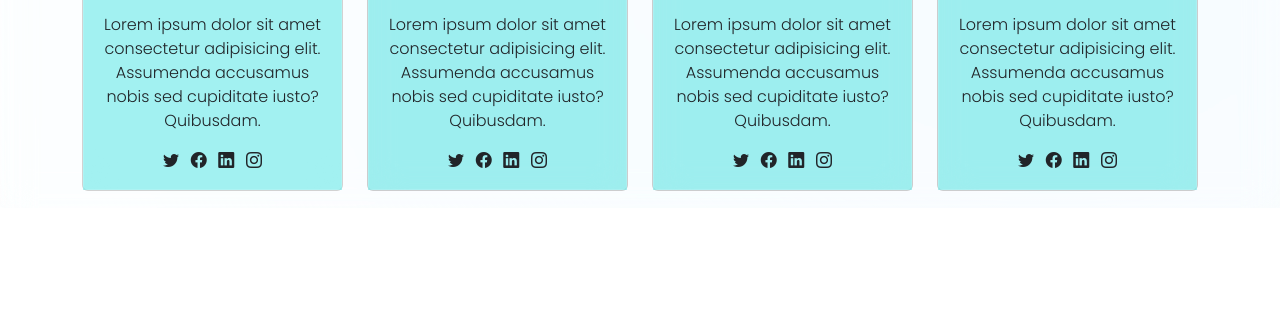
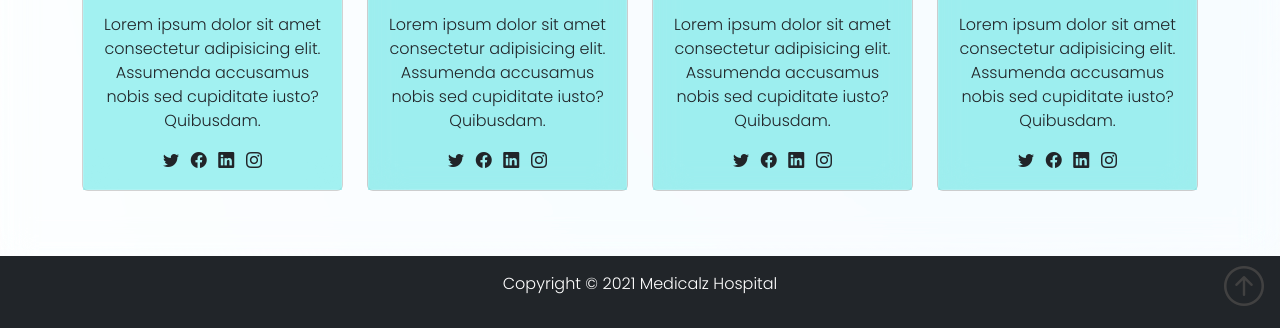
Before and after one commit to just-arizon/Medicals-website, a website: page index.html in a window 1280 px wide. Shown: the part 2312-2640 px from the top of the page. Before the commit the page ends 2520 px from the top, so only its background shows below. Drawn offline with nearby package versions, Linux system fonts and the light colour scheme.

Commit message:
Add footer section

```diff
--- a/index.html
+++ b/index.html
@@ -310,7 +310,7 @@
       </div>
     </section>
     <!-- Personnels -->
-    <section id="personnels" class="p-3 ">
+    <section id="personnels" class="p-3 mb-5">
       <div class="container">
         <h2 class="text-center">Our Doctors</h2>
         <p class="text-center para-text mb-5">
@@ -405,6 +405,17 @@
       </div>
     </section>
     </header>
+    <!-- footer -->
+     <!-- Footer -->
+    <footer class="p-3 bg-dark text-white text-center position-relative">
+      <div class="container">
+        <p class="para-text">Copyright &copy; 2021 Medicalz Hospital</p>
+
+        <a href="#" class="position-absolute bottom-0 end-0 p-3">
+          <i class="bi bi-arrow-up-circle h1"></i>
+        </a>
+      </div>
+    </footer>
    <script src="https://cdn.jsdelivr.net/npm/bootstrap@5.0.2/dist/js/bootstrap.bundle.min.js" integrity="sha384-MrcW6ZMFYlzcLA8Nl+NtUVF0sA7MsXsP1UyJoMp4YLEuNSfAP+JcXn/tWtIaxVXM" crossorigin="anonymous"></script>
 </body>
 </html>
```
